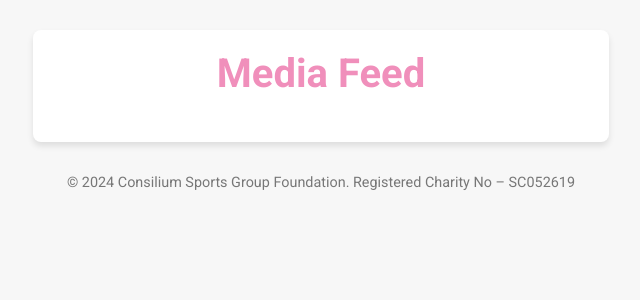
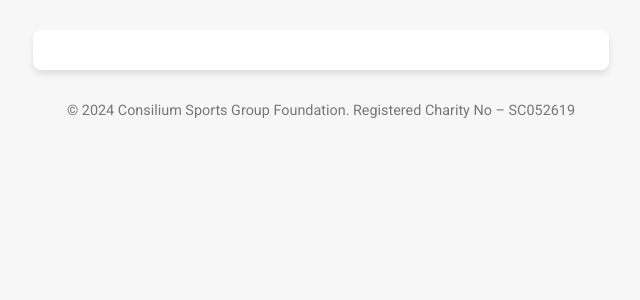
Before and after one commit to lukasz-pudlo/consilium, a Django app: page / in a window 1280 px wide. Shown: the part 56-356 px from the top of the page, without its empty margins (319-959 px from the left). Run offline with Django 5.2, Linux system fonts and the light colour scheme; data that the repository does not hold is empty.

Commit message:
Remove media feed title

```diff
--- a/consilium/consilium/templates/uploads/media_list.html
+++ b/consilium/consilium/templates/uploads/media_list.html
@@ -3,7 +3,6 @@
 {% block title %}Media Feed{% endblock %}
 
 {% block content %}
-<h1 class="text-center mb-4">Media Feed</h1>
 <div class="container">
     <div class="row justify-content-center">
         {% for post in posts %}
```
